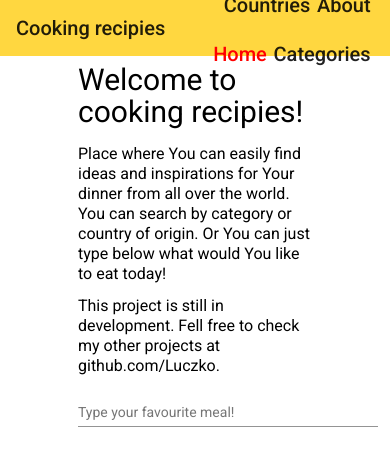
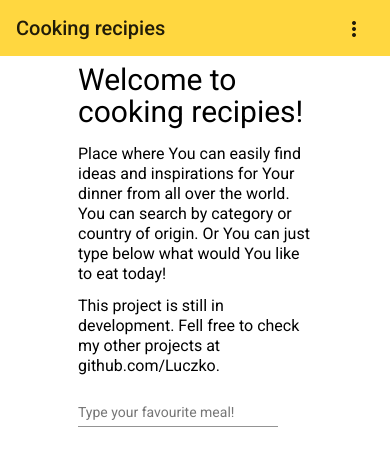
Before and after one commit to Luczko/cooking-recipies, an Angular app: page /home in a window 390 px wide. Shown: the top 466 px of the page. Built offline with nearby package versions, Linux system fonts and the light colour scheme.

Commit message:
mobileMenuFixed

```diff
--- a/src/app/app.module.ts
+++ b/src/app/app.module.ts
@@ -24,6 +24,7 @@ import { CountriesComponent } from './countries/countries.component';
 import { CountryComponent } from './country/country.component';
 import { MatInputModule } from '@angular/material/input';
 import { FormsModule } from '@angular/forms';
+import { MatMenuModule } from '@angular/material/menu';
 
 @NgModule({
   declarations: [
@@ -54,6 +55,7 @@ import { FormsModule } from '@angular/forms';
     MatChipsModule,
     MatInputModule,
     FormsModule,
+    MatMenuModule,
   ],
   providers: [],
   bootstrap: [AppComponent],
--- a/src/app/home/home.component.css
+++ b/src/app/home/home.component.css
@@ -79,3 +79,9 @@
   display: block;
   float: none;
 }
+
+@media (max-width: 400px) {
+  .form-field {
+    width: 200px;
+  }
+}
--- a/src/app/navi/navi.component.css
+++ b/src/app/navi/navi.component.css
@@ -1,6 +1,12 @@
 .navigation {
   width: 100%;
   float: right;
+}
+
+@media (max-width: 768px) {
+  .navigation {
+    display: none;
+  }
 }
 
 .navi li {
@@ -14,3 +20,14 @@
 .active {
   color: red;
 }
+
+.mobile {
+  display: none;
+}
+
+@media (max-width: 768px) {
+  .mobile {
+    float: right;
+    display: block;
+  }
+}
--- a/src/app/navi/navi.component.html
+++ b/src/app/navi/navi.component.html
@@ -6,3 +6,26 @@
     <li routerLink="/home" routerLinkActive="active">Home</li>
   </ul>
 </div>
+<div class="mobile">
+  <button
+    mat-icon-button
+    [matMenuTriggerFor]="menu"
+    aria-label="Example icon-button with a menu"
+  >
+    <mat-icon>more_vert</mat-icon>
+  </button>
+  <mat-menu #menu="matMenu">
+    <button mat-menu-item>
+      <span routerLink="/home" routerLinkActive="active">Home</span>
+    </button>
+    <button mat-menu-item>
+      <span routerLink="/categories" routerLinkActive="active">Categories</span>
+    </button>
+    <button mat-menu-item>
+      <span routerLink="/countries" routerLinkActive="active">Countries</span>
+    </button>
+    <button mat-menu-item>
+      <span routerLink="/about" routerLinkActive="active">About</span>
+    </button>
+  </mat-menu>
+</div>
```
